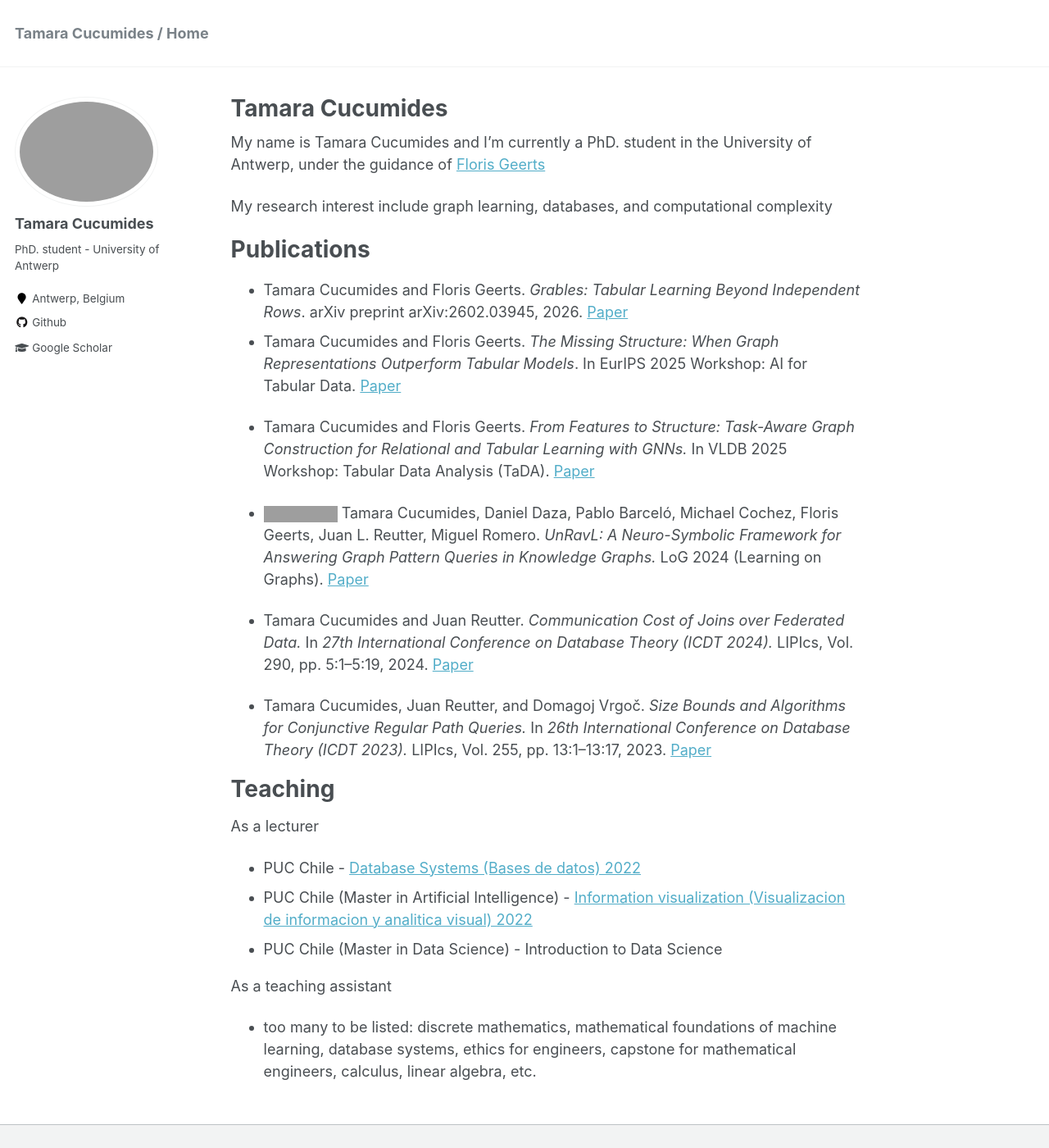
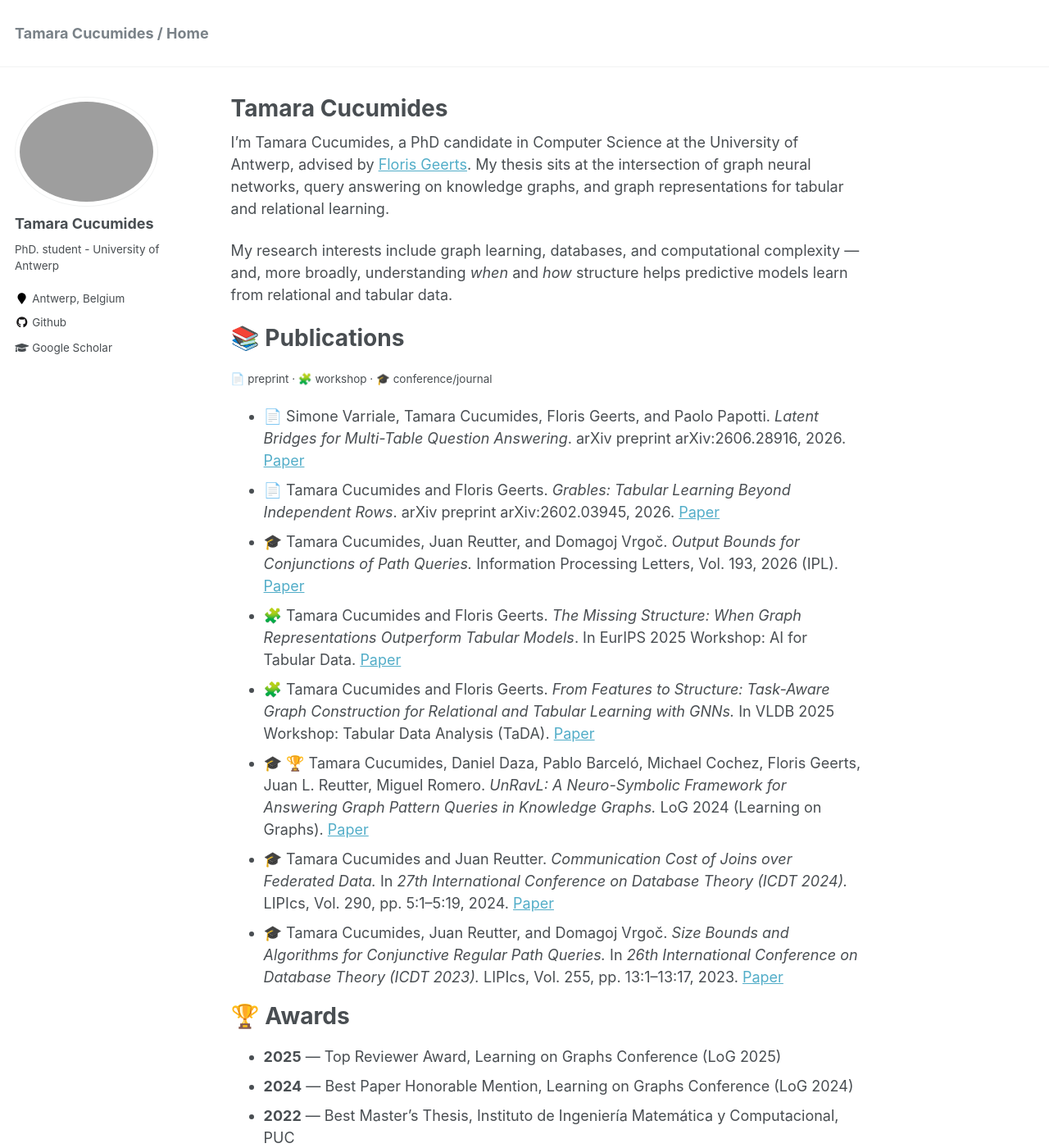
Before and after one commit to TamaraCucumides/TamaraCucumides.github.io, a Jekyll site: the page built from _pages/about.md, in a window 1280 px wide and 1400 px high. Shown: the whole window at 82% size. Built offline with Jekyll 4.4.1, drawn with Linux system fonts in a browser that asks for light colours; some of the changed text lies outside the part shown; grey boxes are pictures that could not be loaded.

Commit message:
Update about.md

```diff
--- a/_pages/about.md
+++ b/_pages/about.md
@@ -9,32 +9,37 @@ redirect_from:
 ---
 
 
-My name is Tamara Cucumides and I'm currently a PhD. student in the University of Antwerp, under the guidance of [Floris Geerts](https://fgeerts.github.io/)
+I'm Tamara Cucumides, a PhD candidate in Computer Science at the University of Antwerp, advised by [Floris Geerts](https://fgeerts.github.io/). My thesis sits at the intersection of graph neural networks, query answering on knowledge graphs, and graph representations for tabular and relational learning.
 
-My research interest include graph learning, databases, and computational complexity
+My research interests include graph learning, databases, and computational complexity — and, more broadly, understanding *when* and *how* structure helps predictive models learn from relational and tabular data.
+
+📚 Publications
+======
+
+<sub>📄 preprint · 🧩 workshop · 🎓 conference/journal</sub>
+
+- 📄 Simone Varriale, Tamara Cucumides, Floris Geerts, and Paolo Papotti. *Latent Bridges for Multi-Table Question Answering*. arXiv preprint arXiv:2606.28916, 2026. [Paper](https://arxiv.org/abs/2606.28916)
+- 📄 Tamara Cucumides and Floris Geerts. *Grables: Tabular Learning Beyond Independent Rows*. arXiv preprint arXiv:2602.03945, 2026. [Paper](https://arxiv.org/abs/2602.03945)
+- 🎓 Tamara Cucumides, Juan Reutter, and Domagoj Vrgoč. *Output Bounds for Conjunctions of Path Queries.* Information Processing Letters, Vol. 193, 2026 (IPL). [Paper](https://doi.org/10.1016/j.ipl.2026.106628)
+- 🧩 Tamara Cucumides and Floris Geerts. *The Missing Structure: When Graph Representations Outperform Tabular Models*. In EurIPS 2025 Workshop: AI for Tabular Data. [Paper](https://openreview.net/pdf?id=Ix2KTL6TWr)
+- 🧩 Tamara Cucumides and Floris Geerts. *From Features to Structure: Task-Aware Graph Construction for Relational and Tabular Learning with GNNs.* In VLDB 2025 Workshop: Tabular Data Analysis (TaDA). [Paper](https://www.vldb.org/2025/Workshops/VLDB-Workshops-2025/TaDA/TaDA25_5.pdf)
+- 🎓 🏆 Tamara Cucumides, Daniel Daza, Pablo Barceló, Michael Cochez, Floris Geerts, Juan L. Reutter, Miguel Romero. *UnRavL: A Neuro-Symbolic Framework for Answering Graph Pattern Queries in Knowledge Graphs.* LoG 2024 (Learning on Graphs). [Paper](https://openreview.net/forum?id=mLwtkzMobz)
+- 🎓 Tamara Cucumides and Juan Reutter. *Communication Cost of Joins over Federated Data.* In *27th International Conference on Database Theory (ICDT 2024).* LIPIcs, Vol. 290, pp. 5:1–5:19, 2024. [Paper](https://drops.dagstuhl.de/entities/document/10.4230/LIPIcs.ICDT.2024.5)
+- 🎓 Tamara Cucumides, Juan Reutter, and Domagoj Vrgoč. *Size Bounds and Algorithms for Conjunctive Regular Path Queries.* In *26th International Conference on Database Theory (ICDT 2023).* LIPIcs, Vol. 255, pp. 13:1–13:17, 2023. [Paper](https://drops.dagstuhl.de/entities/document/10.4230/LIPIcs.ICDT.2023.13)
+
+🏆 Awards
+======
+- **2025** — Top Reviewer Award, Learning on Graphs Conference (LoG 2025)
+- **2024** — Best Paper Honorable Mention, Learning on Graphs Conference (LoG 2024)
+- **2022** — Best Master's Thesis, Instituto de Ingeniería Matemática y Computacional, PUC
+
+👩‍🏫 Teaching
+======
+As a lecturer
+* PUC Chile (Master in Data Science) — Introduction to Data Science, 2025–2026
+* PUC Chile — [Database Systems (Bases de datos), 2022](https://github.com/IIC2413/Syllabus-2022-1)
+* PUC Chile (Master in Artificial Intelligence) — [Information Visualization (Visualización de información y analítica visual), 2022](https://github.com/TamaraCucumides/InfoVisCourse)
 
 
-Publications
-======
-- Tamara Cucumides and Floris Geerts. *Grables: Tabular Learning Beyond Independent Rows*. arXiv preprint arXiv:2602.03945, 2026. [Paper](https://arxiv.org/abs/2602.03945)
-- Tamara Cucumides and Floris Geerts. *The Missing Structure: When Graph Representations Outperform Tabular Models*. In EurIPS 2025 Workshop: AI for Tabular Data. [Paper](https://openreview.net/pdf?id=Ix2KTL6TWr)
-
-- Tamara Cucumides and Floris Geerts. *From Features to Structure: Task-Aware Graph Construction for Relational and Tabular Learning with GNNs.* In VLDB 2025 Workshop: Tabular Data Analysis (TaDA). [Paper](https://www.vldb.org/2025/Workshops/VLDB-Workshops-2025/TaDA/TaDA25_5.pdf)
-
-- ![Best Paper Honorable Mention](https://img.shields.io/badge/Best%20Paper-Honorable%20Mention-%23ff69b4) Tamara Cucumides, Daniel Daza, Pablo Barceló, Michael Cochez, Floris Geerts, Juan L. Reutter, Miguel Romero. *UnRavL: A Neuro-Symbolic Framework for Answering Graph Pattern Queries in Knowledge Graphs.* LoG 2024 (Learning on Graphs). [Paper](https://openreview.net/forum?id=mLwtkzMobz)
-
-- Tamara Cucumides and Juan Reutter. *Communication Cost of Joins over Federated Data.* In *27th International Conference on Database Theory (ICDT 2024).* LIPIcs, Vol. 290, pp. 5:1–5:19, 2024. [Paper](https://drops.dagstuhl.de/entities/document/10.4230/LIPIcs.ICDT.2024.5)
-
-- Tamara Cucumides, Juan Reutter, and Domagoj Vrgoč. *Size Bounds and Algorithms for Conjunctive Regular Path Queries.* In *26th International Conference on Database Theory (ICDT 2023).* LIPIcs, Vol. 255, pp. 13:1–13:17, 2023. [Paper](https://drops.dagstuhl.de/entities/document/10.4230/LIPIcs.ICDT.2023.13)
-
-
-Teaching
-======
-
-As a lecturer
-* PUC Chile - [Database Systems (Bases de datos) 2022](https://github.com/IIC2413/Syllabus-2022-1)
-* PUC Chile (Master in Artificial Intelligence) - [Information visualization (Visualizacion de informacion y analitica visual) 2022](https://github.com/TamaraCucumides/InfoVisCourse)
-* PUC Chile (Master in Data Science) - Introduction to Data Science
-
 As a teaching assistant
-* too many to be listed: discrete mathematics, mathematical foundations of machine learning, database systems, ethics for engineers, capstone for mathematical engineers, calculus, linear algebra, etc.
+* Too many to be listed: algorithms and complexity, discrete mathematics, mathematical foundations of machine learning, database systems, ethics for engineers, capstone for mathematical engineers, calculus, linear algebra, etc.
```
